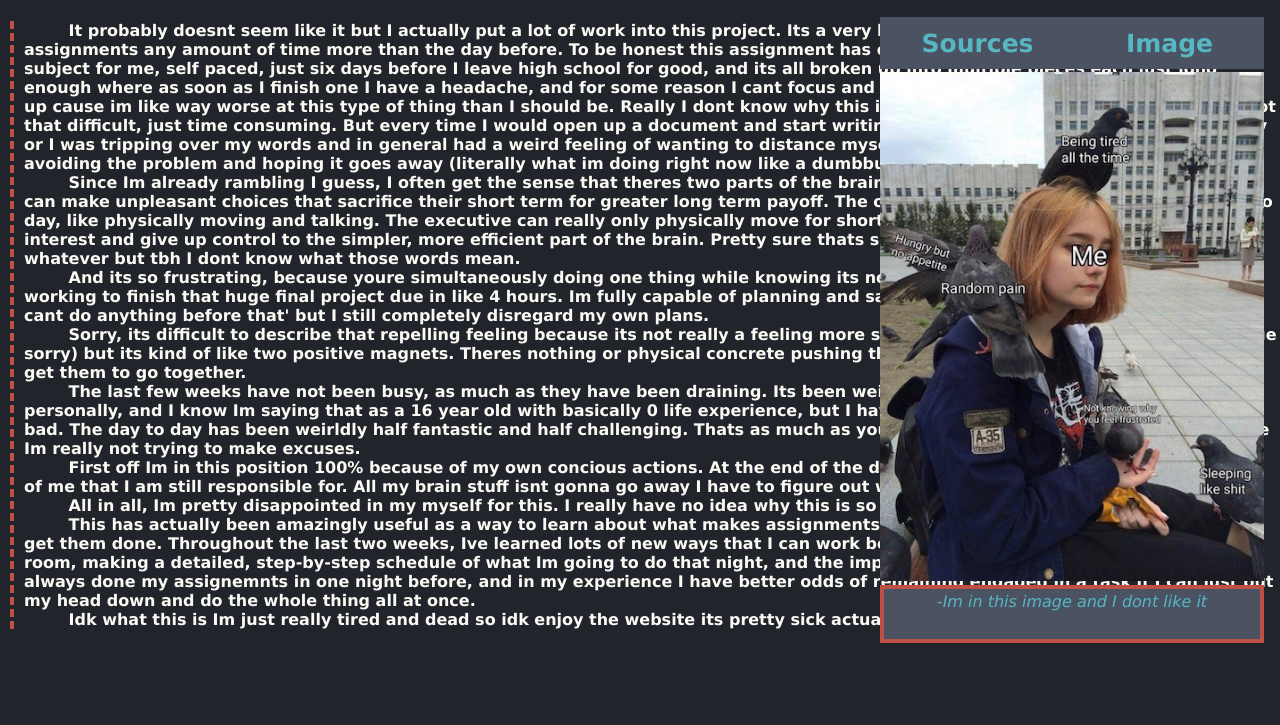
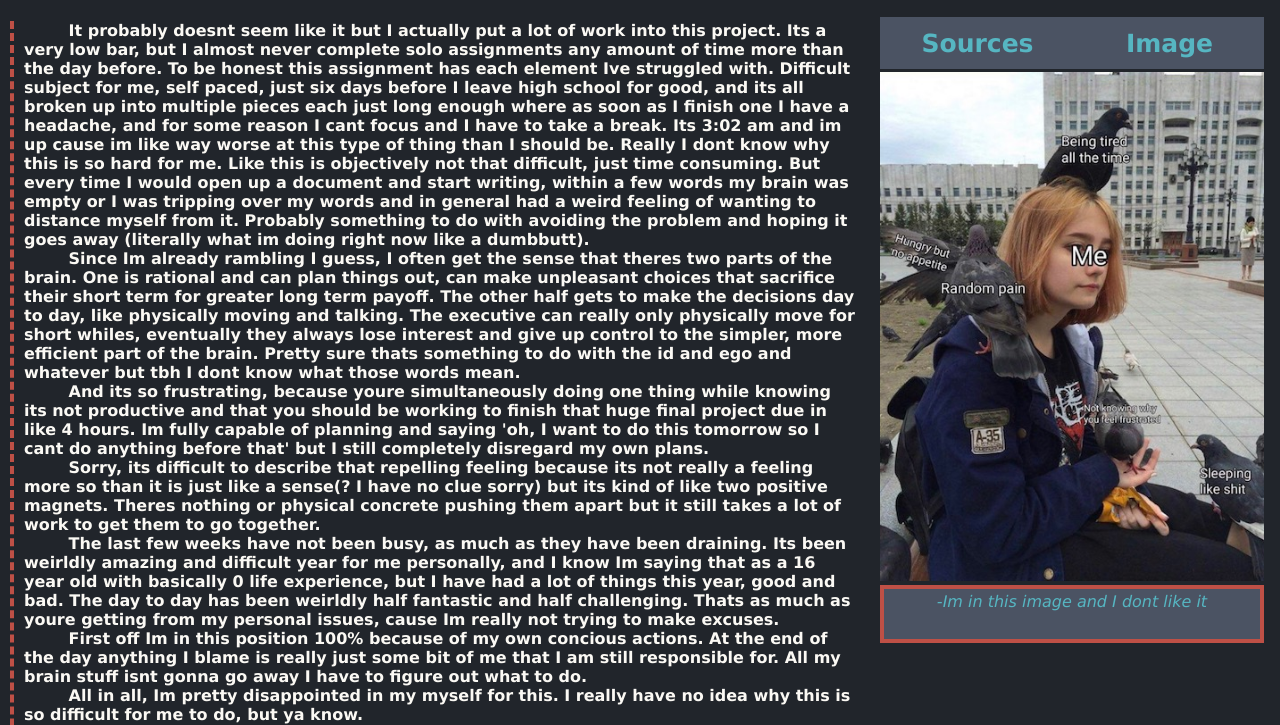
Before and after one commit to goodwyna21/YearLongLatinWebsite, a plain HTML site: page pages/SecretMessage.html in a window 1280 px wide. Shown: the part 63-788 px from the top of the page. Drawn offline with Linux system fonts and the light colour scheme.

Commit message:
final i swear

```diff
--- a/pages/SecretMessage.html
+++ b/pages/SecretMessage.html
@@ -17,7 +17,7 @@
   <div class="spacing" style="--size: 60px;"></div>
 
 
-  <div class="paragraph">
+  <div class="paragraph" style="width:65%">
     <p>&nbsp;&nbsp;&nbsp;&nbsp;&nbsp;&nbsp;&nbsp;&nbsp;It probably doesnt seem like it but I actually put a lot of work into this project. Its a very low bar, but I almost never complete solo assignments any amount of time more than the day before. To be honest this assignment has each element Ive struggled with. Difficult subject for me, self paced, just six days before I leave high school for good, and its all broken up into multiple pieces each just long enough where as soon as I finish one I have a headache, and for some reason I cant focus and I have to take a break. Its 3:02 am and im up cause im like way worse at this type of thing than I should be. Really I dont know why this is so hard for me. Like this is objectively not that difficult, just time consuming. But every time I would open up a document and start writing, within a few words my brain was empty or I was tripping over my words and in general had a weird feeling of wanting to distance myself from it. Probably something to do with avoiding the problem and hoping it goes away (literally what im doing right now like a dumbbutt).
 <br>&nbsp;&nbsp;&nbsp;&nbsp;&nbsp;&nbsp;&nbsp;&nbsp;Since Im already rambling I guess, I often get the sense that theres two parts of the brain. One is rational and can plan things out, can make unpleasant choices that sacrifice their short term for greater long term payoff. The other half gets to make the decisions day to day, like physically moving and talking. The executive can really only physically move for short whiles, eventually they always lose interest and give up control to the simpler, more efficient part of the brain. Pretty sure thats something to do with the id and ego and whatever but tbh I dont know what those words mean.
 <br>&nbsp;&nbsp;&nbsp;&nbsp;&nbsp;&nbsp;&nbsp;&nbsp;And its so frustrating, because youre simultaneously doing one thing while knowing its not productive and that you should be working to finish that huge final project due in like 4 hours. Im fully capable of planning and saying 'oh, I want to do this tomorrow so I cant do anything before that' but I still completely disregard my own plans.
```
